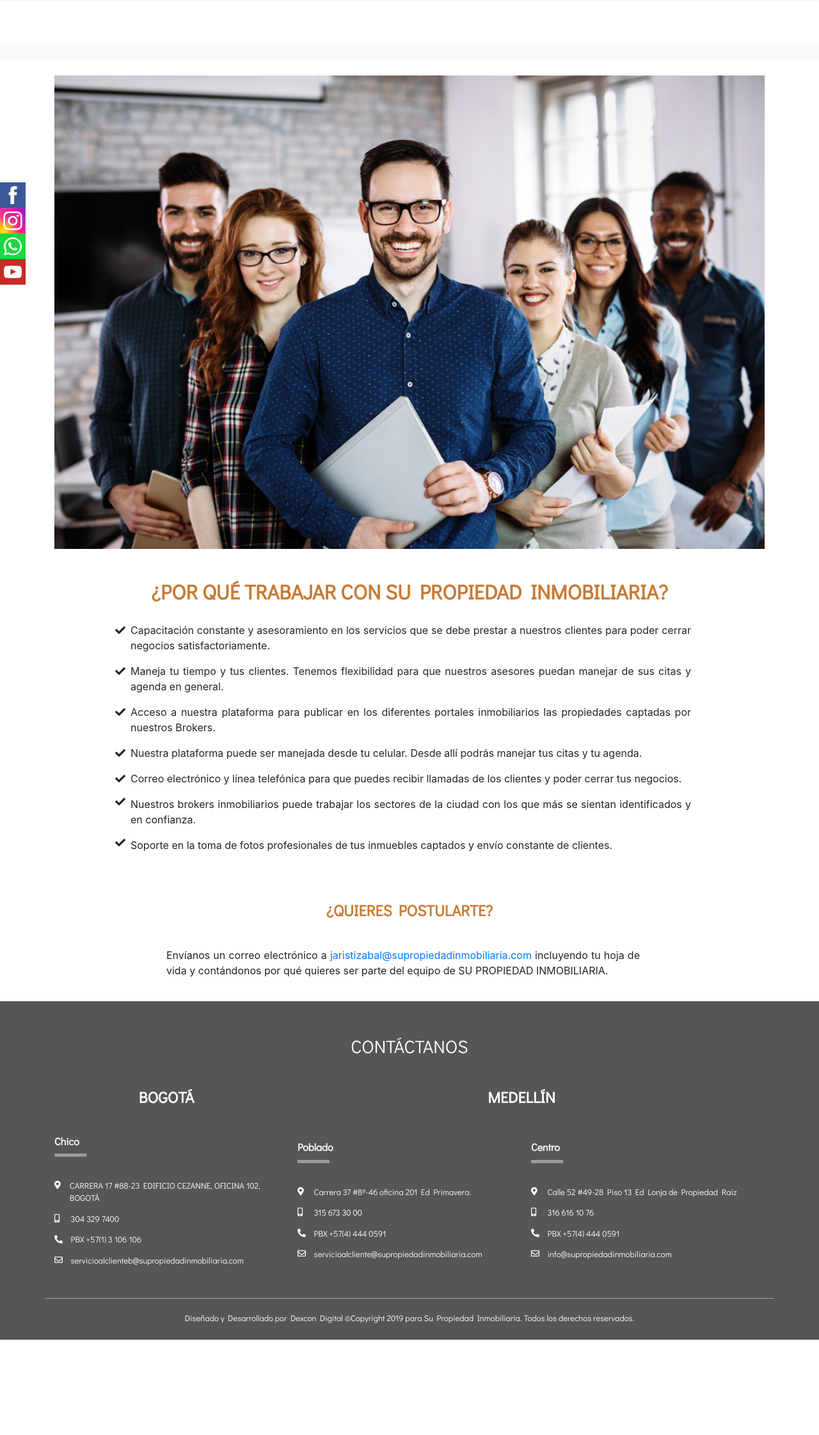
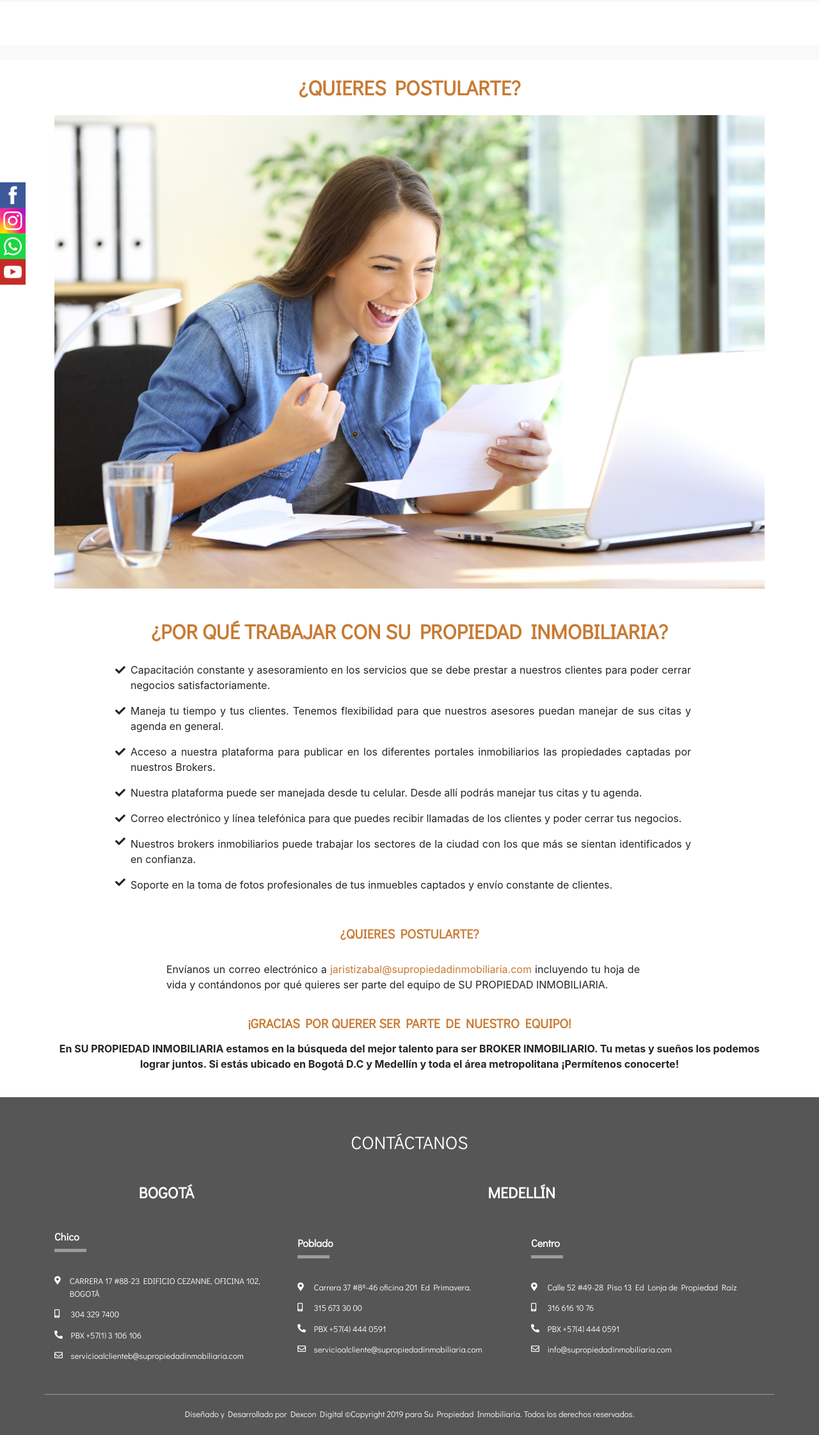
Before and after one commit to DexconDigital/supropiedad, a PHP site: page /trabajaConNosotros in a window 1280 px wide. Shown: the part 107-2350 px from the top of the page at 64% size. Before the commit the page ends 2201 px from the top, so only its background shows below. Run offline with PHP 8.4, Linux system fonts and the light colour scheme; some libraries are stand-ins or nearby versions.

Commit message:
ajustes en servicios y en trabajo
Se comentario una seccionde servicios y se agrego algunos ajustes de estilos en la seccion de trabaj con nosotros .

```diff
--- a/sass/_trabaja.scss
+++ b/sass/_trabaja.scss
@@ -4,4 +4,11 @@
         height: 100%;
         object-fit: contain;
     }
+
 }
+.titulo{
+    margin-bottom: 12px;
+}
+.link_correo{
+    color: $color_principal;
+}
--- a/views/trabajaConNosotros.php
+++ b/views/trabajaConNosotros.php
@@ -17,10 +17,10 @@ $con = $consignar_inmueble;
     </section>
 
     <section class="oferta">
-        <div class="container">
+        <div class="container wow bounceInLeft">
             <div class="mt-4 wow fadeIn">
-
-                <img src="<?php echo $url_host; ?>images/Experiencia.jpeg" alt="" class="img-fluid">
+                <h2 class="mb-4">¿QUIERES POSTULARTE?</h4>
+                    <img src="<?php echo $url_host; ?>images/trabaja.jpeg" alt="" class="img-fluid">
 
             </div>
             <!-- bloque -->
@@ -31,14 +31,8 @@ $con = $consignar_inmueble;
 
 
     <section class="pt-4" id="otros-servicios">
-        <div class="container">
+        <div class="container wow fadeIn">
             <div class="row ">
-                <!--
-                <div class="col-12">
-                    <h1 class="mb-4 mt-4 pb-2 text-center">NUESTROS MEJORES PRECIOS Y BENEFICIOS</h1>
-                </div>
--->
-
                 <!-- trabaj con nosotros  -->
                 <div class="col-1">
                 </div>
@@ -84,119 +78,19 @@ $con = $consignar_inmueble;
                 <div class="col-1">
                 </div>
                 <div class="col-12">
+                <h5 class="titulo"><strong>¿QUIERES POSTULARTE?</strong></h5>
                     <div class="row justify-content-center">
-                        <div class="col-6">
-                            <h4 class="mb-4 mt-4">¿QUIERES POSTULARTE?</h4>
-                        </div>
                         <div class="card-body pl-0 col-8">
-                            <p>Envíanos un correo electrónico a <a href="">jaristizabal@supropiedadinmobiliaria.com</a>  incluyendo tu hoja de vida y contándonos por qué quieres ser parte del equipo de SU PROPIEDAD INMOBILIARIA.</p>
+                            <p>Envíanos un correo electrónico a <a class="link_correo" href="mailto:jaristizabal@supropiedadinmobiliaria.com">jaristizabal@supropiedadinmobiliaria.com</a> incluyendo tu hoja de vida y contándonos por qué quieres ser parte del equipo de SU PROPIEDAD INMOBILIARIA.</p>
                         </div>
                     </div>
                 </div>
+                <div class="col-12 mb-4">
+                    <h5 class="titulo_trabaja titulo"><strong>¡GRACIAS POR QUERER SER PARTE DE NUESTRO EQUIPO!</strong></h5>
+                    <p class=" mt-3 text-center"> <strong>En SU PROPIEDAD INMOBILIARIA estamos en la búsqueda del mejor talento para ser BROKER INMOBILIARIO. Tu metas y sueños los podemos lograr juntos. Si estás ubicado en Bogotá D.C y Medellín y toda el área metropolitana ¡Permítenos conocerte!</strong> </p>
+                </div>
 
 
-                <!-- </div>
-                <div class="col-6">
-                    <img src="<?php echo $url_host; ?>images/no_image.png" alt="">
-                </div>
-                <div class="col-6 d-flex align-items-center">
-                    <div>
-                        <h3 class="">ARRIENDO</h3>
-                        <p>En Administración, PRECIO UNICO mensual del 10% más IVA de comisión INCLUIDO el Seguro/Fianza de Arrendamiento.</p>
-                    </div>
-                </div>
-                <div class="col-6 d-flex align-items-center">
-                    <div>
-                        <h3 class="">EFECTIVIDAD</h3>
-
-                    </div>
-                </div>
-                <div class="col-6">
-                    <img src="<?php echo $url_host; ?>images/no_image.png" alt="">
-                </div>
-                <div class="col-6">
-                    <img src="<?php echo $url_host; ?>images/no_image.png" alt="">
-                </div>
-                <div class="col-6 d-flex align-items-center">
-                    <div>
-                        <h3 class="">PAGOS</h3>
-                        <ul class="pl-3">
-                            <li><i class="fas fa-check mr-2"></i>Garantizamos el pago ANTICIPADO (5 primeros días hábiles de cada mes) de tu canon de arrendamiento por medio de transferencia electrónica, esté o no en mora el arrendatario.</li>
-                            <li><i class="fas fa-check mr-2"></i>Tenemos la opción de ADELANTAR los primeros 3 meses de arriendo. *Aplica términos y condiciones.</li>
-                            <li><i class="fas fa-check mr-2"></i>Contamos con el respaldo de empresas ASEGURADORAS/AFIANZADORAS durante toda la vigencia del contrato.</li>
-                            <li><i class="fas fa-check mr-2"></i>Ofrecemos el servicio de pago de la administración de la copropiedad de tu inmueble (Si aplica).</li>
-                        </ul>
-                    </div>
-                </div>
-
-                <div class="col-6 d-flex align-items-center">
-                    <div>
-                        <h3 class="">SEGURIDAD Y RESPALDO</h3>
-                        <ul class="pl-3">
-                            <li><i class="fas fa-check mr-2"></i>Realizamos un detallado inventario fotográfico y escrito INICIAL y FINAL del estado del inmueble.</li>
-                            <li><i class="fas fa-check mr-2"></i>Respondemos por los servicios públicos domiciliarios y daños que NO sean por el deterioro normal del inmueble mientras está ocupado.</li>
-                            <li><i class="fas fa-check mr-2"></i>Asumimos honorarios de abogados encargados de llevar cualquier proceso de restitución del inmueble en caso de mora.</li>
-                            <li><i class="fas fa-check mr-2"></i>Revisamos que los arrendatarios que vayan a ocupar el inmueble NO tengan antecedentes legales de ninguna índole.</li>
-                        </ul>
-                    </div>
-                </div>
-
-                <div class="col-6">
-                    <img src="<?php echo $url_host; ?>images/no_image.png" alt="">
-                </div>
-                <div class="col-6">
-                    <img src="<?php echo $url_host; ?>images/no_image.png" alt="">
-                </div>
-                <div class="col-6 d-flex align-items-center">
-                    <div>
-                        <h3 class="">Corretaje</h3>
-                        <p>Administras tu arriendo directamente, y SU PROPIEDAD INMOBILIARIA te consigue el cliente.
-                            Precio correspondiente a un (1) Canon de arrendamiento Más IVA.</p>
-                    </div>
-                </div>
-
-                <div class="col-6 d-flex align-items-center">
-                    <div>
-                        <h3 class="">TRAMITES</h3>
-                        <p>Hacemos los trámites de estudio de papeles de los futuros arrendatarios ante la Aseguradora/ Afianzadora.</p>
-                        <p> Realizamos un detallado inventario INCIAL fotográfico y escrito del inmueble. </p>
-                        <p> Realizamos contrato de arrendamiento y ofrecemos también acompañamiento de trámite ante notaria para la firma. </p>
-                    </div>
-                </div>
-                <div class="col-6">
-                    <img src="<?php echo $url_host; ?>images/no_image.png" alt="">
-                </div>
-                <div class="col-6">
-                    <img src="<?php echo $url_host; ?>images/no_image.png" alt="">
-                </div>
-                <div class="col-6 d-flex align-items-center">
-                    <div>
-                        <h3 class="">GARANTIA</h3>
-                        <p>Entregamos carpeta al propietario con todos los documentos al día. Aprobado Aseguradora/Afianzadora, contratos autenticados, formularios, inventario, entre otros. </p>
-                    </div>
-                </div>
-
-                <div class="col-6 d-flex align-items-center">
-                    <div>
-                        <h3 class="">VENTA</h3>
-                        <p>Comisión de 3% más IVA para inmuebles ubicados en las ciudades principales.
-                            Comisión de 5% más IVA para inmuebles ubicados por fuera de las ciudades principales. </p>
-                    </div>
-                </div>
-                <div class="col-6">
-                    <img src="<?php echo $url_host; ?>images/no_image.png" alt="">
-                </div>
-                <div class="col-6 pb-4">
-                    <img src="<?php echo $url_host; ?>images/no_image.png" alt="">
-                </div>
-                <div class="col-6 d-flex align-items-center pb-4">
-                    <div>
-                        <h3 class="">Más Beneficios</h3>
-                        <p>Asesoría jurídica</p>
-                        <p>Realizamos contrato de Promesa de venta</p>
-                        <p>Nos encargamos de hacer todos los trámites requeridos y necesarios.</p>
-                    </div>
-                </div> -->
             </div>
         </div>
     </section>
```
Also changed, not shown: views/servicios.php (+2 -6 lines), css/style.css, images/trabaja.jpeg (added), 1 other file.
